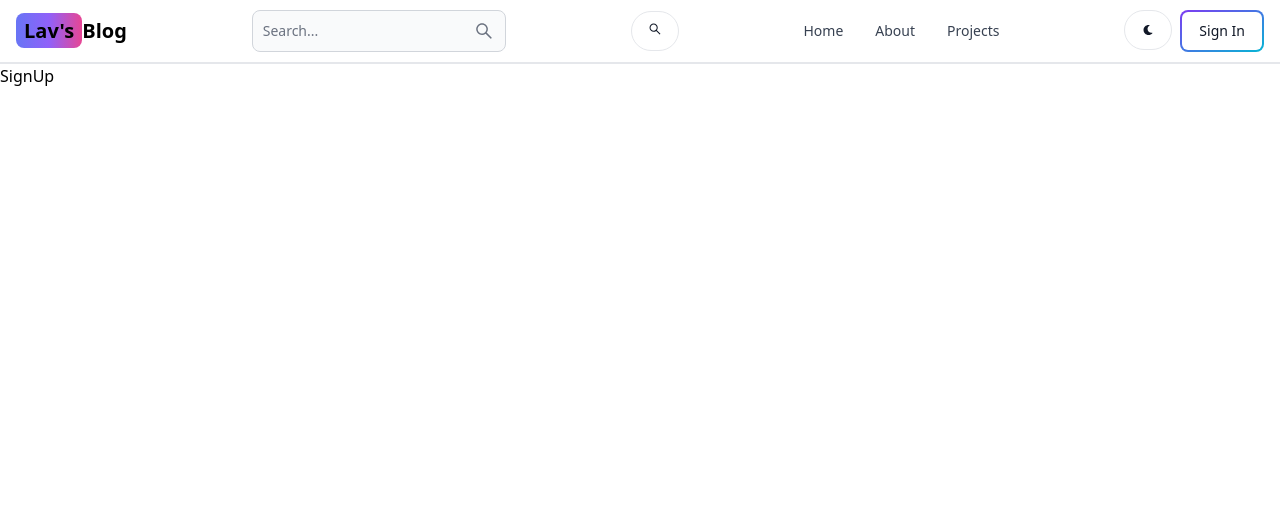
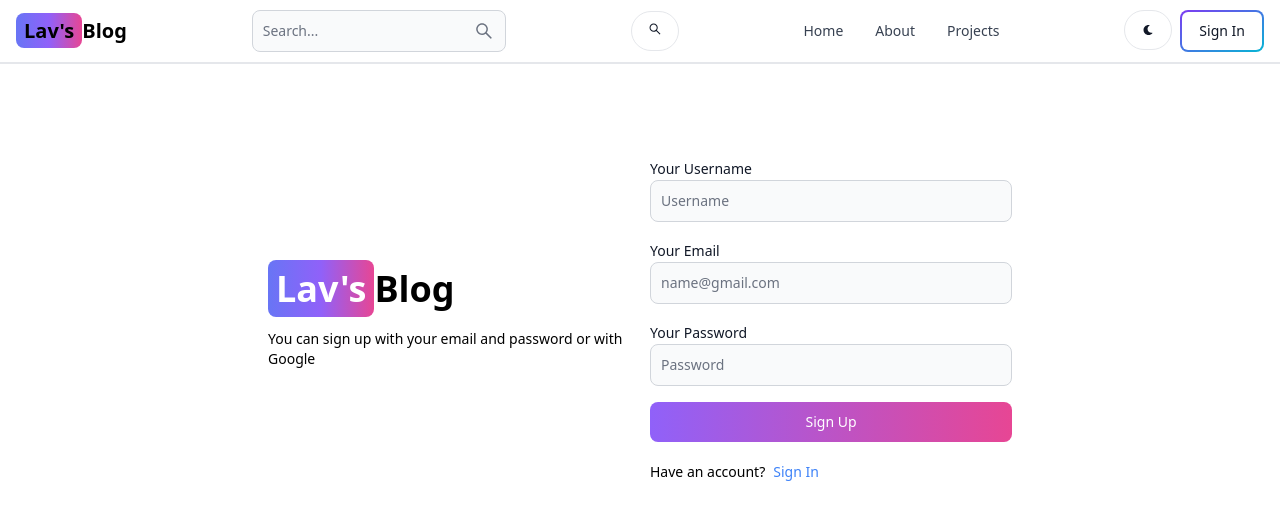
Before and after one commit to yadavlav7978/Mern_BlogWebApp, a React (Vite) app in the folder Client/: page /signUp in a window 1280 px wide. Shown: the top 520 px of the page. Built offline with nearby package versions, Linux system fonts and the light colour scheme.

Commit message:
Create SignUp page UI

```diff
--- a/Client/src/pages/SignUp.jsx
+++ b/Client/src/pages/SignUp.jsx
@@ -1,9 +1,66 @@
-import React from 'react'
+import { Button, Label, TextInput } from "flowbite-react";
+import React from "react";
+import { Link } from "react-router-dom";
 
 export default function signUp() {
   return (
-    <h1>
-      SignUp
-    </h1>
-  )
+    <div className="min-h-screen mt-20">
+      <div className="flex p-3 max-w-3xl mx-auto flex-col md:flex-row md:items-center gap-5">
+
+ {/*--------------------------- left-side div-----------------------------------------------------------*/}
+        <div className="flex-1">
+          <Link to="/" className="font-bold dark:text-white text-4xl">
+            <span
+              className="px-2 py-1 bg-gradient-to-r from-indigo-500
+             via-purple-500 to-pink-500 rounded-lg text-white"
+            >
+              Lav's
+            </span>
+            Blog
+          </Link>
+
+          <p className="text-sm mt-5">
+            You can sign up with your email and password or with Google
+          </p>
+        </div>
+
+
+ {/*--------------------------- Right-Side div----------------------------------------------------------------*/}
+        <div className="flex-1">
+
+          {/*--------------------------- Right-Side Form------------------------------------*/}
+          <form className="flex flex-col gap-4">
+
+            <div>
+              <Label value="Your Username" />
+              <TextInput type="text" placeholder="Username" id="username" />
+            </div>
+
+            <div className="">
+              <Label value="Your Email" />
+              <TextInput type="Email" placeholder="name@gmail.com" id="email" />
+            </div>
+
+            <div className="">
+              <Label value="Your Password" />
+              <TextInput type="password" placeholder="Password" id="password" />
+            </div>
+
+            <Button gradientDuoTone="purpleToPink" type="submit">
+              Sign Up
+            </Button>
+          </form>
+
+          <div className="flex gap-2 text-sm mt-5">
+            <span>Have an account?</span>
+            <Link to="/signIn" className="text-blue-500">
+              Sign In
+            </Link>
+          </div>
+        </div>
+
+
+      </div>
+    </div>
+  );
 }
```
Also changed, not shown: Client/src/components/Header.jsx (line endings or trailing spaces).
